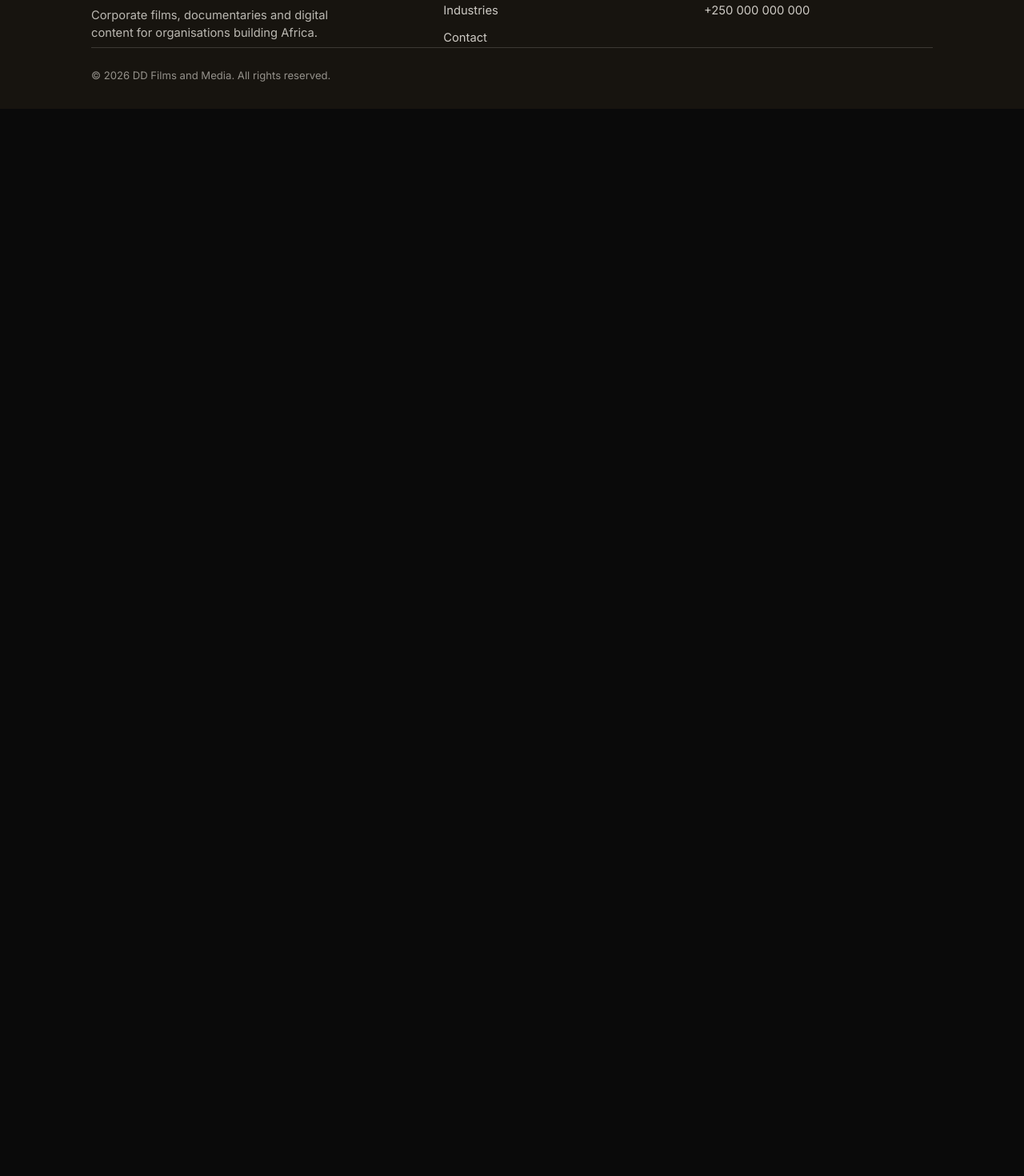
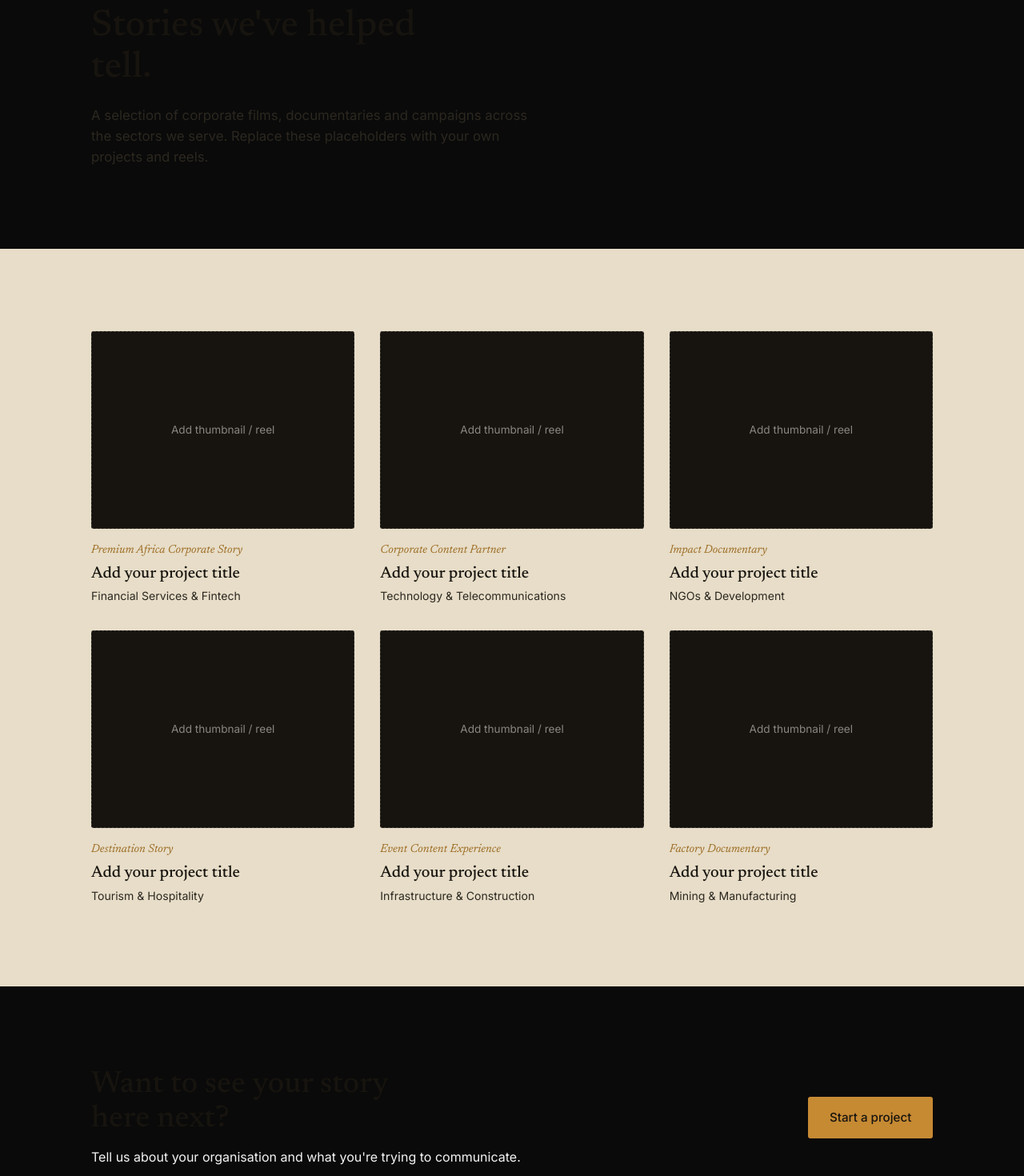
Before and after one commit to fzbaylor-del/dd-films, a React (Vite) app: page /portfolio in a window 1280 px wide. Shown: the part 220-1690 px from the top of the page at 80% size. Before the commit the page ends 800 px from the top, so only its background shows below. Built offline with nearby package versions, Linux system fonts and the light colour scheme; the HTML template or start-up script is replaced by a standard one.

Commit message:
Services: outcomes instead of pricing. Home: stronger hero, stats, industries teaser, vision image.

```diff
--- a/package.json
+++ b/package.json
@@ -15,12 +15,10 @@
     "react-router-dom": "^7.18.4"
   },
   "devDependencies": {
-    "@tailwindcss/vite": "^4.3.3",
     "@types/react": "^19.2.18",
     "@types/react-dom": "^19.2.7",
     "@vitejs/plugin-react": "^6.1.1",
     "oxlint": "^1.81.0",
-    "tailwindcss": "^4.3.3",
     "vite": "^8.3.0"
   }
 }
--- a/src/App.jsx
+++ b/src/App.jsx
@@ -4,6 +4,7 @@ import Footer from './components/Footer';
 import ScrollToTop from './components/ScrollToTop';
 import Home from './pages/Home';
 import Services from './pages/Services';
+import Portfolio from './pages/Portfolio';
 import Industries from './pages/Industries';
 import Contact from './pages/Contact';
 import './styles/global.css';
@@ -17,6 +18,7 @@ export default function App() {
         <Routes>
           <Route path="/" element={<Home />} />
           <Route path="/services" element={<Services />} />
+          <Route path="/portfolio" element={<Portfolio />} />
           <Route path="/industries" element={<Industries />} />
           <Route path="/contact" element={<Contact />} />
         </Routes>
--- a/src/components/Navbar.jsx
+++ b/src/components/Navbar.jsx
@@ -5,6 +5,7 @@ import '../styles/Navbar.css';
 const LINKS = [
   { to: '/', label: 'Home' },
   { to: '/services', label: 'Services' },
+  { to: '/portfolio', label: 'Portfolio' },
   { to: '/industries', label: 'Industries' },
   { to: '/contact', label: 'Contact' },
 ];
--- a/src/pages/Home.jsx
+++ b/src/pages/Home.jsx
@@ -17,23 +17,27 @@ export default function Home() {
       <section className="hero">
         <div className="container hero__grid">
           <div>
-            <p className="eyebrow">Kigali, Rwanda</p>
+            <p className="eyebrow">Kigali, Rwanda — for organisations building Africa</p>
             <h1 className="hero__headline">
-              Telling vivid African stories through our lenses.
+              Every organisation has a story. <span className="hero__highlight">Most never get told.</span>
             </h1>
             <p className="hero__lead">
-              DD Films and Media is a new film and media company producing corporate films, documentaries
-              and digital content for organisations building Africa and telling its stories to the world.
+              We're the film crew banks, telecoms, NGOs and hotel groups across Africa call when the story
+              is too important to leave to a phone camera. Corporate films, documentaries and digital
+              content — shot to move the people who decide whether to trust you, invest in you, or work
+              with you.
             </p>
             <div className="hero__actions">
               <Link to="/contact" className="btn btn--primary">Tell us your story</Link>
-              <Link to="/services" className="btn btn--outline">See our services</Link>
+              <Link to="/portfolio" className="btn btn--outline">See our work</Link>
             </div>
           </div>
+
           <div className="hero__frame">
             <img
               src="https://images.unsplash.com/photo-1485846234645-a62644f84728?w=800&q=80"
-              alt="Film production in Africa"
+              alt="Film production"
+              className="hero__frame-img"
             />
             <div className="hero__frame-overlay">
               <span>Vision</span>
@@ -43,19 +47,41 @@ export default function Home() {
         </div>
       </section>
 
-      {/* WHAT WE DO */}
+      {/* STATS */}
+      <section className="stats">
+        <div className="container stats__row">
+          <div className="stats__item">
+            <p className="stats__number">06</p>
+            <p className="stats__label">Industries we serve</p>
+          </div>
+          <div className="stats__item">
+            <p className="stats__number">04</p>
+            <p className="stats__label">Signature services</p>
+          </div>
+          <div className="stats__item">
+            <p className="stats__number">01</p>
+            <p className="stats__label">Studio in Kigali, Rwanda</p>
+          </div>
+          <div className="stats__item">
+            <p className="stats__number">∞</p>
+            <p className="stats__label">Stories waiting to be told</p>
+          </div>
+        </div>
+      </section>
+
+      {/* WHO WE ARE */}
       <section className="section">
         <div className="container who__grid">
           <div>
-            <p className="eyebrow">What we do</p>
+            <p className="eyebrow">Who we are</p>
             <h2 className="who__heading">
               Corporate films, documentaries and visual storytelling, made in Africa.
             </h2>
           </div>
           <div className="who__body">
             <p>
-              We produce corporate films, impact documentaries, event content and ongoing digital content
-              for organisations across Africa.
+              We produce corporate films, impact documentaries, event content and ongoing digital
+              content for organisations across Africa.
             </p>
             <p>
               We work with businesses, development organisations, institutions and entrepreneurs to
@@ -100,14 +126,36 @@ export default function Home() {
         </div>
       </section>
 
+      {/* INDUSTRIES TEASER */}
+      <section className="section industries-teaser">
+        <div className="container">
+          <p className="eyebrow">Who we work with</p>
+          <h2 className="industries-teaser__heading">See yourself in the room?</h2>
+          <div className="industries-teaser__grid">
+            {[
+              'Financial Services & Fintech',
+              'Technology & Telecommunications',
+              'Infrastructure & Construction',
+              'Tourism & Hospitality',
+              'Mining & Manufacturing',
+              'NGOs & Development',
+            ].map((name) => (
+              <Link to="/industries" className="industries-teaser__pill" key={name}>
+                {name}
+              </Link>
+            ))}
+          </div>
+        </div>
+      </section>
+
       {/* CTA */}
       <section className="section cta">
         <div className="container cta__row">
           <div>
             <h2 className="cta__headline">Your story deserves to be told.</h2>
             <p>
-              Whether you're building a company, launching a project, developing infrastructure, creating
-              social impact or transforming lives across Africa — let's talk.
+              Whether you're building a company, launching a project, developing infrastructure,
+              creating social impact or transforming lives across Africa — let's talk.
             </p>
           </div>
           <Link to="/contact" className="btn btn--primary">Start a conversation</Link>
--- /dev/null
+++ b/src/pages/Portfolio.jsx
@@ -0,0 +1,53 @@
+import { Link } from 'react-router-dom';
+import '../styles/Portfolio.css';
+
+const PROJECTS = [
+  { title: 'Add your project title', industry: 'Financial Services & Fintech', service: 'Premium Africa Corporate Story', placeholder: true },
+  { title: 'Add your project title', industry: 'Technology & Telecommunications', service: 'Corporate Content Partner', placeholder: true },
+  { title: 'Add your project title', industry: 'NGOs & Development', service: 'Impact Documentary', placeholder: true },
+  { title: 'Add your project title', industry: 'Tourism & Hospitality', service: 'Destination Story', placeholder: true },
+  { title: 'Add your project title', industry: 'Infrastructure & Construction', service: 'Event Content Experience', placeholder: true },
+  { title: 'Add your project title', industry: 'Mining & Manufacturing', service: 'Factory Documentary', placeholder: true },
+];
+
+export default function Portfolio() {
+  return (
+    <>
+      <section className="section portfolio-hero">
+        <div className="container">
+          <p className="eyebrow">Our work</p>
+          <h1 className="portfolio-hero__headline">Stories we've helped tell.</h1>
+          <p className="portfolio-hero__lead">
+            A selection of corporate films, documentaries and campaigns across the sectors we serve.
+            Replace these placeholders with your own projects and reels.
+          </p>
+        </div>
+      </section>
+
+      <section className="section section--deep">
+        <div className="container portfolio-grid">
+          {PROJECTS.map((project, index) => (
+            <article className="portfolio-card" key={`${project.title}-${index}`}>
+              <div className="portfolio-card__thumb" aria-hidden="true">
+                {project.placeholder && <span>Add thumbnail / reel</span>}
+              </div>
+              <p className="portfolio-card__service">{project.service}</p>
+              <h2>{project.title}</h2>
+              <p className="portfolio-card__industry">{project.industry}</p>
+            </article>
+          ))}
+        </div>
+      </section>
+
+      <section className="section cta">
+        <div className="container cta__row">
+          <div>
+            <h2 className="cta__headline">Want to see your story here next?</h2>
+            <p>Tell us about your organisation and what you're trying to communicate.</p>
+          </div>
+          <Link to="/contact" className="button button--primary">Start a project</Link>
+        </div>
+      </section>
+    </>
+  );
+}
--- a/src/pages/Services.jsx
+++ b/src/pages/Services.jsx
@@ -15,8 +15,7 @@ const SERVICES = [
       'YouTube and LinkedIn-ready versions',
       'Content strategy',
     ],
-    investment: 'From $7,500',
-    note: 'Final investment depends on production requirements, locations, crew and deliverables.',
+    outcome: 'One campaign, built to carry your brand across every boardroom and every feed.',
   },
   {
     name: 'Corporate Content Partner',
@@ -30,8 +29,7 @@ const SERVICES = [
       'LinkedIn content & YouTube editing',
       'Monthly content strategy and planning',
     ],
-    investment: 'From $3,500/month',
-    note: '3-month minimum: $10,500. Custom packages available for larger organisations.',
+    outcome: 'A content engine that never goes quiet — so your brand stays top of mind, month after month.',
   },
   {
     name: 'Event Content Experience',
@@ -46,8 +44,7 @@ const SERVICES = [
       '10–15 short-form reels',
       'Event after-movie',
     ],
-    investment: 'From $3,500',
-    note: 'Custom packages available depending on event size, duration and location.',
+    outcome: "Your event, still working the room weeks after everyone's gone home.",
   },
   {
     name: 'Premium Africa Impact Documentary',
@@ -60,8 +57,7 @@ const SERVICES = [
       'Stakeholder engagement',
       'Campaigns and public awareness',
     ],
-    investment: 'From $7,500',
-    note: 'Large-scale productions are quoted separately.',
+    outcome: 'The kind of film that moves a donor, an investor or a boardroom to act.',
   },
 ];
 
@@ -73,8 +69,8 @@ export default function Services() {
           <p className="eyebrow">What we offer</p>
           <h1 className="services-hero__headline">Four ways to tell your story, built around your goals.</h1>
           <p className="services-hero__lead">
-            From a single corporate film to an ongoing content partnership, each service is scoped around
-            your organisation's audience, timeline and impact.
+            From a single corporate film to an ongoing content partnership, each service is scoped
+            around your organisation's audience, timeline and impact.
           </p>
         </div>
       </section>
@@ -94,8 +90,8 @@ export default function Services() {
                 </ul>
               </div>
               <div className="service__price">
-                <p className="service__investment">{service.investment}</p>
-                <p className="service__note">{service.note}</p>
+                <p className="service__outcome">{service.outcome}</p>
+                <Link to="/contact" className="service__link">Discuss this project →</Link>
               </div>
             </article>
           ))}
--- a/src/styles/Home.css
+++ b/src/styles/Home.css
@@ -11,14 +11,19 @@
 
 .hero__headline {
   font-size: clamp(2.4rem, 5vw, 3.6rem);
-  max-width: 14ch;
+  max-width: 16ch;
   margin: 0.4rem 0 1.5rem;
+}
+
+.hero__highlight {
+  font-style: italic;
+  color: var(--amber-deep);
 }
 
 .hero__lead {
   font-size: 1.1rem;
   color: var(--ink-soft);
-  max-width: 46ch;
+  max-width: 50ch;
   margin-bottom: 2rem;
 }
 
@@ -29,44 +34,68 @@
 }
 
 .hero__frame {
-  position: relative;
-  border-radius: 3px;
-  overflow: hidden;
-  aspect-ratio: 4 / 5;
-}
-
-.hero__frame img {
-  width: 100%;
-  height: 100%;
-  object-fit: cover;
-  display: block;
-}
-
-.hero__frame-overlay {
-  position: absolute;
-  inset: 0;
-  background: linear-gradient(to top, rgba(32, 51, 39, 0.92) 0%, rgba(32, 51, 39, 0.4) 60%, transparent 100%);
+  background: var(--forest);
   color: var(--cream);
   padding: 2.2rem;
+  border-radius: 3px;
+  aspect-ratio: 4 / 5;
   display: flex;
   flex-direction: column;
   justify-content: flex-end;
   gap: 0.6rem;
 }
 
-.hero__frame-overlay span {
+.hero__frame span {
   font-family: var(--font-display);
   font-style: italic;
   color: var(--amber);
   font-size: 1.1rem;
 }
 
-.hero__frame-overlay p {
+.hero__frame p {
   font-size: 1.15rem;
   line-height: 1.4;
   max-width: none;
 }
 
+/* Stats */
+.stats {
+  border-top: 1px solid var(--line);
+  border-bottom: 1px solid var(--line);
+  background: var(--canvas-deep);
+  padding: 2.5rem 0;
+}
+
+.stats__row {
+  display: grid;
+  grid-template-columns: repeat(4, 1fr);
+  gap: 2rem;
+  text-align: center;
+}
+
+.stats__item {
+  display: flex;
+  flex-direction: column;
+  gap: 0.4rem;
+}
+
+.stats__number {
+  font-family: var(--font-display);
+  font-size: clamp(2rem, 4vw, 2.8rem);
+  font-style: italic;
+  color: var(--amber-deep);
+  line-height: 1;
+  margin: 0;
+}
+
+.stats__label {
+  font-size: 0.85rem;
+  color: var(--ink-soft);
+  max-width: 24ch;
+  margin: 0 auto;
+}
+
+/* Who we are */
 .who__grid {
   display: grid;
   grid-template-columns: 0.9fr 1.1fr;
@@ -90,6 +119,7 @@
   color: var(--ink-soft);
 }
 
+/* Reasons */
 .reasons__heading {
   font-size: clamp(1.8rem, 3vw, 2.4rem);
   max-width: 22ch;
@@ -117,6 +147,7 @@
   color: rgba(251, 248, 241, 0.72);
 }
 
+/* Promise */
 .promise__grid {
   display: grid;
   grid-template-columns: 1.2fr 0.8fr;
@@ -139,6 +170,38 @@
   color: var(--forest-deep);
 }
 
+/* Industries teaser */
+.industries-teaser {
+  background: var(--canvas-deep);
+}
+
+.industries-teaser__heading {
+  font-size: clamp(1.7rem, 3vw, 2.2rem);
+  max-width: 20ch;
+  margin: 0.4rem 0 2.5rem;
+}
+
+.industries-teaser__grid {
+  display: flex;
+  flex-wrap: wrap;
+  gap: 0.8rem;
+}
+
+.industries-teaser__pill {
+  font-size: 0.9rem;
+  padding: 0.6rem 1.2rem;
+  border: 1px solid var(--forest);
+  border-radius: 999px;
+  color: var(--forest-deep);
+  transition: background 0.2s ease, color 0.2s ease;
+}
+
+.industries-teaser__pill:hover {
+  background: var(--forest);
+  color: var(--cream);
+}
+
+/* CTA */
 .cta__row {
   display: grid;
   grid-template-columns: 1.4fr auto;
@@ -152,6 +215,7 @@
   max-width: 18ch;
 }
 
+/* Responsive */
 @media (max-width: 900px) {
   .hero__grid,
   .who__grid,
@@ -173,8 +237,48 @@
   }
 }
 
+@media (max-width: 800px) {
+  .stats__row {
+    grid-template-columns: 1fr 1fr;
+    gap: 1.5rem;
+  }
+}
+
 @media (max-width: 560px) {
   .reasons__grid {
     grid-template-columns: 1fr;
   }
 }
+
+/* Alias: btn === button */
+.btn {
+  display: inline-flex;
+  align-items: center;
+  gap: 0.5rem;
+  padding: 0.85rem 1.6rem;
+  border-radius: 3px;
+  font-size: 0.95rem;
+  font-weight: 500;
+  border: 1px solid transparent;
+  transition: background 0.2s ease, color 0.2s ease, border-color 0.2s ease;
+  cursor: pointer;
+}
+
+.btn--primary {
+  background: var(--amber);
+  color: var(--ink);
+}
+
+.btn--primary:hover {
+  background: var(--amber-deep);
+}
+
+.btn--outline {
+  border-color: var(--ink);
+  color: var(--ink);
+}
+
+.btn--outline:hover {
+  background: var(--ink);
+  color: var(--cream);
+}
--- /dev/null
+++ b/src/styles/Portfolio.css
@@ -0,0 +1,65 @@
+.portfolio-hero__headline {
+  font-size: clamp(2rem, 4vw, 2.9rem);
+  max-width: 18ch;
+  margin: 0.4rem 0 1.2rem;
+}
+
+.portfolio-hero__lead {
+  font-size: 1.05rem;
+  color: var(--ink-soft);
+  max-width: 52ch;
+}
+
+.portfolio-grid {
+  display: grid;
+  grid-template-columns: repeat(3, 1fr);
+  gap: 2rem;
+}
+
+.portfolio-card__thumb {
+  aspect-ratio: 4 / 3;
+  background: var(--ink);
+  border: 1px dashed var(--line-on-dark);
+  border-radius: 3px;
+  margin-bottom: 1rem;
+  display: flex;
+  align-items: center;
+  justify-content: center;
+  text-align: center;
+  padding: 1rem;
+}
+
+.portfolio-card__thumb span {
+  color: rgba(251, 248, 241, 0.5);
+  font-size: 0.85rem;
+}
+
+.portfolio-card__service {
+  font-family: var(--font-display);
+  font-style: italic;
+  color: var(--amber-deep);
+  font-size: 0.9rem;
+  margin-bottom: 0.4rem;
+}
+
+.portfolio-card h2 {
+  font-size: 1.25rem;
+  margin-bottom: 0.4rem;
+}
+
+.portfolio-card__industry {
+  font-size: 0.88rem;
+  color: var(--ink-soft);
+}
+
+@media (max-width: 900px) {
+  .portfolio-grid {
+    grid-template-columns: 1fr 1fr;
+  }
+}
+
+@media (max-width: 600px) {
+  .portfolio-grid {
+    grid-template-columns: 1fr;
+  }
+}
--- a/src/styles/Services.css
+++ b/src/styles/Services.css
@@ -69,17 +69,27 @@
   text-align: right;
 }
 
-.service__investment {
+.service__outcome {
   font-family: var(--font-display);
-  font-size: 1.4rem;
+  font-style: italic;
+  font-size: 1.2rem;
   color: var(--forest-deep);
-  margin-bottom: 0.5rem;
+  margin-bottom: 1rem;
+  margin-left: auto;
 }
 
-.service__note {
-  font-size: 0.85rem;
-  color: var(--ink-soft);
-  margin-left: auto;
+.service__link {
+  font-size: 0.9rem;
+  font-weight: 500;
+  color: var(--amber-deep);
+  border-bottom: 1px solid var(--amber);
+  padding-bottom: 2px;
+  white-space: nowrap;
+}
+
+.service__link:hover {
+  color: var(--ink);
+  border-bottom-color: var(--ink);
 }
 
 @media (max-width: 900px) {
@@ -91,10 +101,6 @@
     text-align: left;
   }
 
-  .service__note {
-    margin-left: 0;
-  }
-
   .service__includes {
     grid-template-columns: 1fr;
   }
--- a/vite.config.js
+++ b/vite.config.js
@@ -1,7 +1,6 @@
 import { defineConfig } from 'vite'
 import react from '@vitejs/plugin-react'
-import tailwindcss from '@tailwindcss/vite'
 
 export default defineConfig({
-  plugins: [react(), tailwindcss()],
+  plugins: [react()],
 })
```
Also changed, not shown: 1 other file (tests, documents, lock files or other folders).
